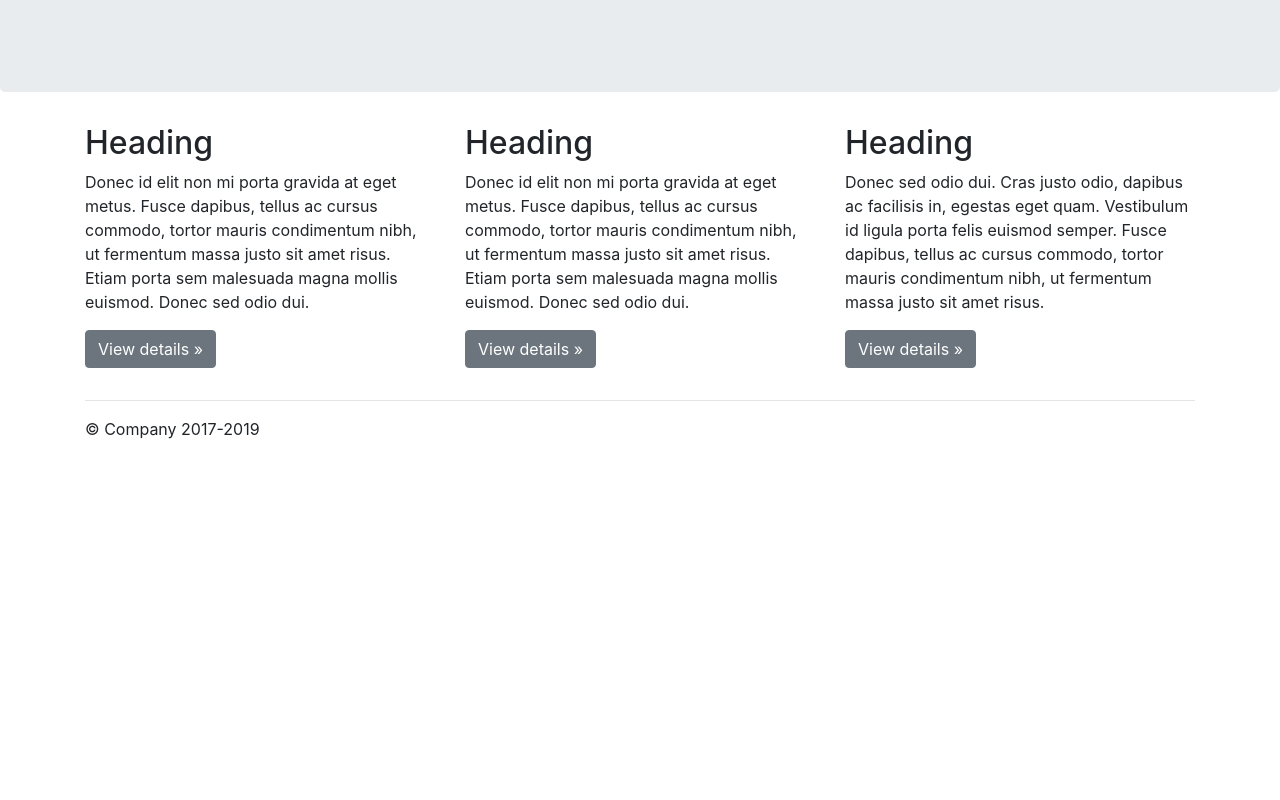
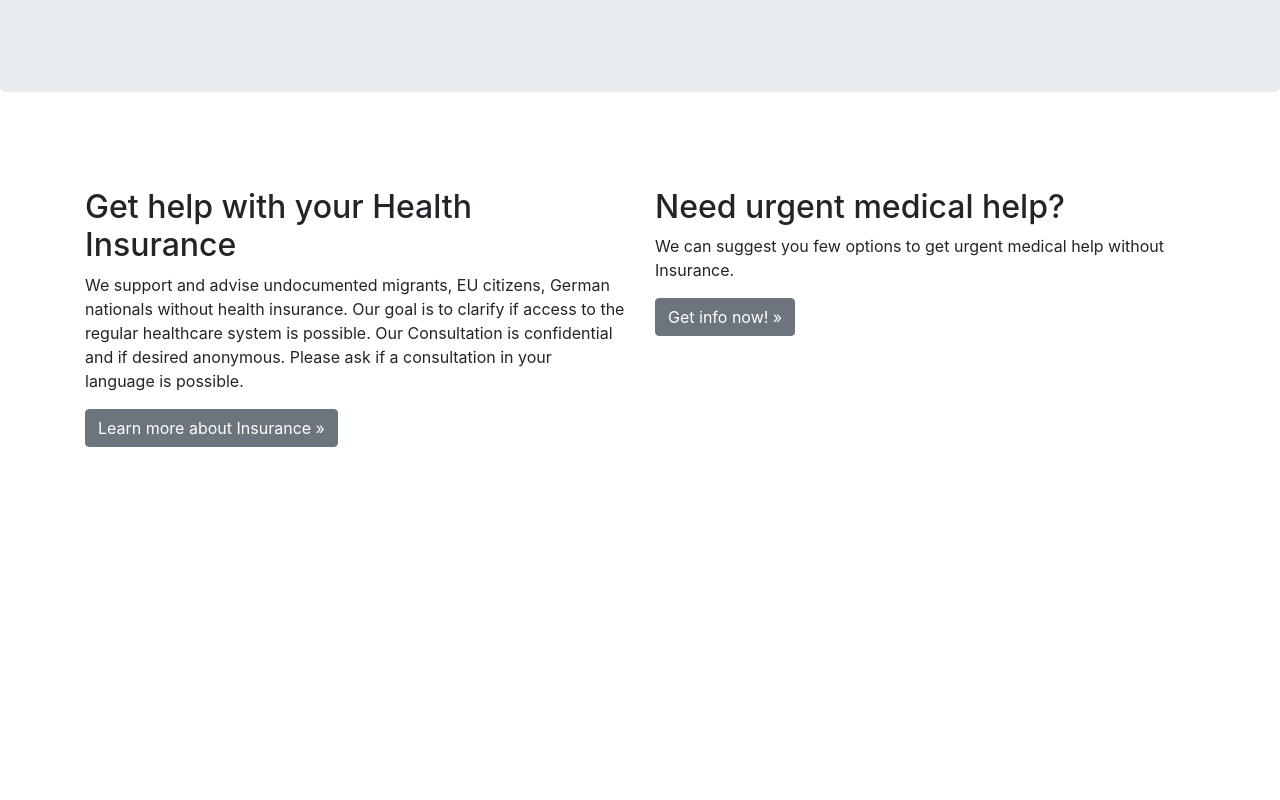
Before and after one commit to BjoernSchmudde/helphy, a plain HTML site: page index.html in a window 1280 px wide. Shown: the part 980-1780 px from the top of the page. Before the commit the page ends 1437 px from the top, so only its background shows below. Drawn offline with nearby package versions, Linux system fonts and the light colour scheme.

Commit message:
added some text

```diff
--- a/index.html
+++ b/index.html
@@ -44,11 +44,9 @@
           <li class="nav-item">
             <a class="nav-link" href="#">Get Help</a>
           </li>
-
           <li class="nav-item">
             <a class="nav-link" href="#">Forum</a>
           </li>
-
           <li class="nav-item">
             <a class="nav-link" href="#">Protest</a>
           </li>
@@ -58,6 +56,7 @@
           <li class="nav-item">
             <a class="nav-link" href="#">Contact</a>
           </li>
+          <li>
             <div class="dropdown-menu" aria-labelledby="dropdown01">
               <a class="dropdown-item" href="#">Action</a>
               <a class="dropdown-item" href="#">Another action</a>
@@ -71,61 +70,46 @@
     <main role="main">
       <!-- Main jumbotron for a primary marketing message or call to action -->
       <div class="jumbotron">
-        <div class="container splash">
+        <div class="container section">
           <h1 class="display-3">Problems with Health Insurance?</h1>
           <p>
             Support and advise for people without health insurance…
           </p>
           <p>
-            <a class="btn btn-primary btn-lg" href="#" role="button"
+            <a class="btn btn-primary btn-lg" href="#learn-more" role="button"
               >Learn more &raquo;</a
             >
           </p>
         </div>
       </div>
 
-      <div class="container">
+      <div class="container" id="learn-more">
         <!-- Example row of columns -->
-        <div class="row">
-          <div class="col-md-4">
-            <h2>Heading</h2>
+        <div class="row section">
+          <div class="col-md-6 info-text">
+            <h2>Get help with your Health Insurance</h2>
             <p>
-              Donec id elit non mi porta gravida at eget metus. Fusce dapibus,
-              tellus ac cursus commodo, tortor mauris condimentum nibh, ut
-              fermentum massa justo sit amet risus. Etiam porta sem malesuada
-              magna mollis euismod. Donec sed odio dui.
+              We support and advise undocumented migrants, EU citizens, German
+              nationals without health insurance. Our goal is to clarify if
+              access to the regular healthcare system is possible. Our
+              Consultation is confidential and if desired anonymous. Please ask
+              if a consultation in your language is possible.
             </p>
             <p>
               <a class="btn btn-secondary" href="#" role="button"
-                >View details &raquo;</a
+                >Learn more about Insurance &raquo;</a
               >
             </p>
           </div>
-          <div class="col-md-4">
-            <h2>Heading</h2>
+          <div class="col-md-6 info-text">
+            <h2>Need urgent medical help?</h2>
             <p>
-              Donec id elit non mi porta gravida at eget metus. Fusce dapibus,
-              tellus ac cursus commodo, tortor mauris condimentum nibh, ut
-              fermentum massa justo sit amet risus. Etiam porta sem malesuada
-              magna mollis euismod. Donec sed odio dui.
+              We can suggest you few options to get urgent medical help without
+              Insurance.
             </p>
             <p>
               <a class="btn btn-secondary" href="#" role="button"
-                >View details &raquo;</a
-              >
-            </p>
-          </div>
-          <div class="col-md-4">
-            <h2>Heading</h2>
-            <p>
-              Donec sed odio dui. Cras justo odio, dapibus ac facilisis in,
-              egestas eget quam. Vestibulum id ligula porta felis euismod
-              semper. Fusce dapibus, tellus ac cursus commodo, tortor mauris
-              condimentum nibh, ut fermentum massa justo sit amet risus.
-            </p>
-            <p>
-              <a class="btn btn-secondary" href="#" role="button"
-                >View details &raquo;</a
+                >Get info now! &raquo;</a
               >
             </p>
           </div>
--- a/style.css
+++ b/style.css
@@ -11,8 +11,12 @@
   margin-top: 2em;
 }
 
-.splash {
+.section {
   height: 100vh;
+}
+
+.info-text {
+  padding-top: 4em;
 }
 
 @media (min-width: 768px) {
```
Lines whose indentation alone changed are shown as unchanged.
